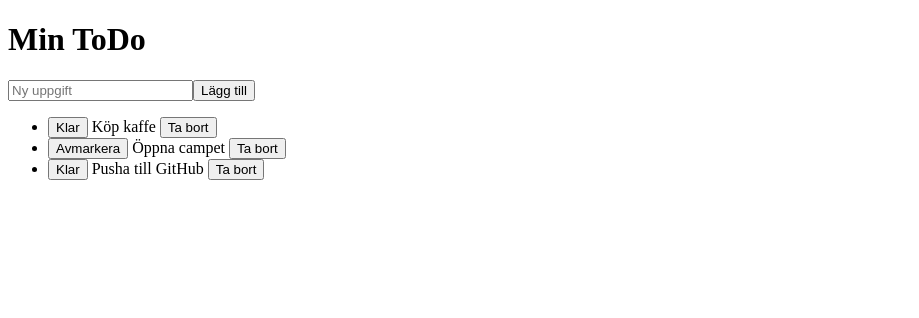
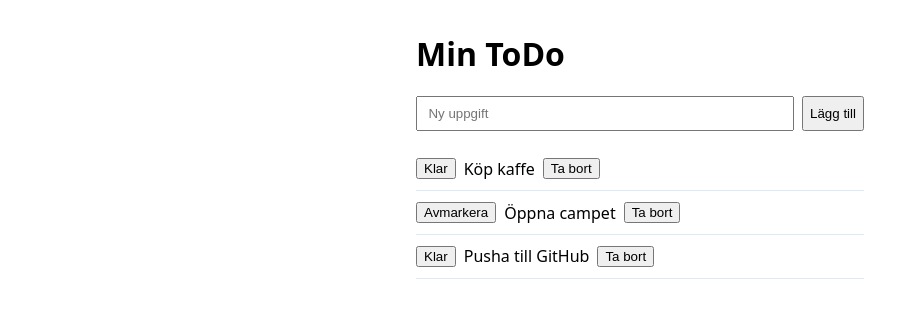
Before and after one commit to aleciabenjamin/v40-css-react-camp, a React app in the folder app/: page / in a window 1280 px wide. Shown: the top 318 px of the page, without its empty margins (0-919 px from the left). Built offline with nearby package versions, Linux system fonts and the light colour scheme; the HTML template or start-up script is replaced by a standard one.

Commit message:
Koppla App.css via import och className-layout

```diff
--- a/app/src/App.css
+++ b/app/src/App.css
@@ -1,3 +1,4 @@
+/* Saknas fortfarande: maxbredd, input-row i flex, liststil */
 .app {
   max-width: 28rem;
   margin: 2rem auto;
@@ -10,12 +11,22 @@
   margin-bottom: 1rem;
 }
 
+.input-row input {
+  flex: 1;
+  padding: 0.5rem 0.65rem;
+}
+
 .todo-list {
   list-style: none;
   padding: 0;
+  margin: 0;
 }
 
 .todo {
+  display: flex;
+  flex-wrap: wrap;
+  gap: 0.5rem;
+  align-items: center;
   padding: 0.65rem 0;
   border-bottom: 1px solid #e2e8f0;
 }
--- a/app/src/App.jsx
+++ b/app/src/App.jsx
@@ -1,4 +1,5 @@
 import { useState } from "react";
+import "./App.css";
 
 function App() {
   const [todos, setTodos] = useState([
```
